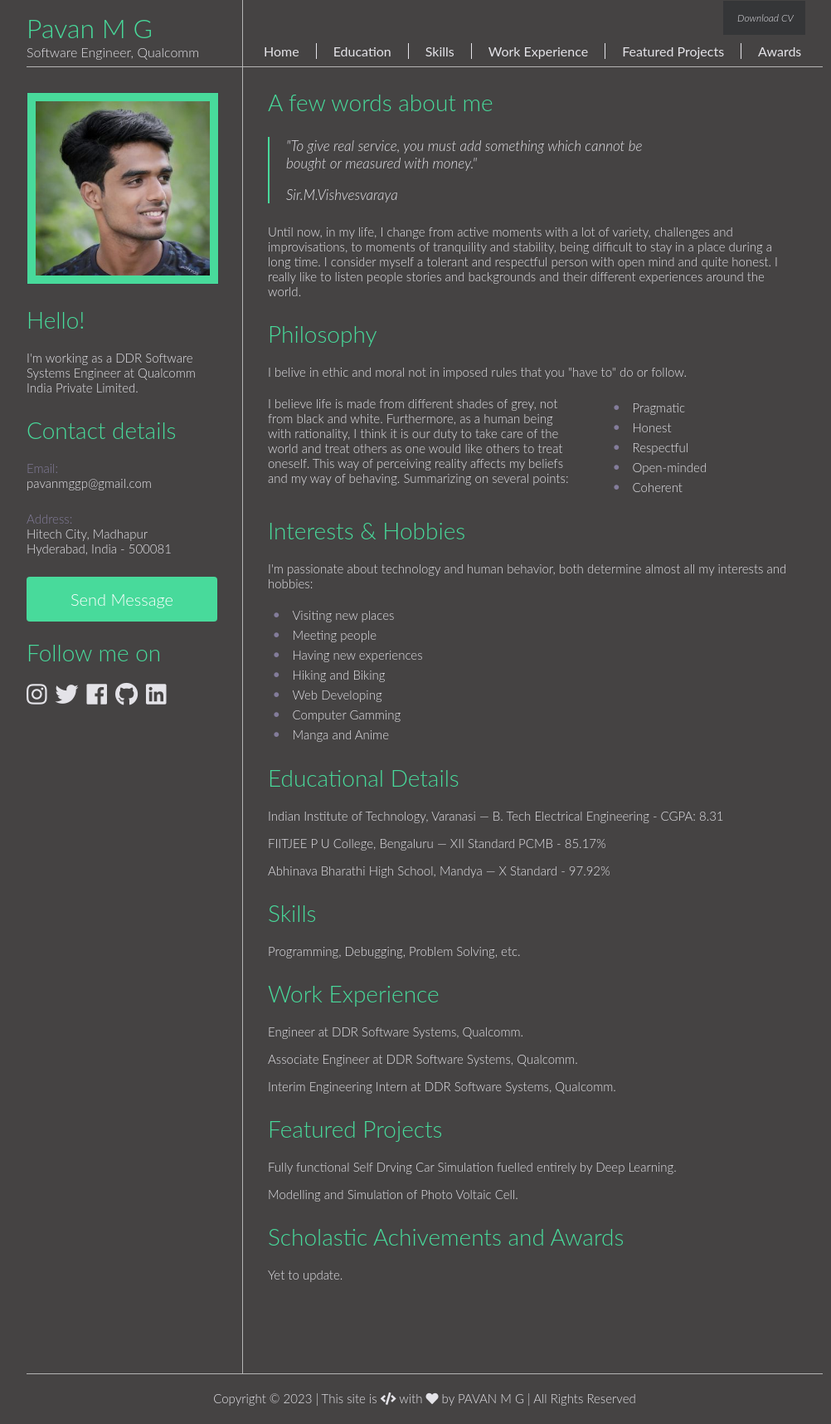
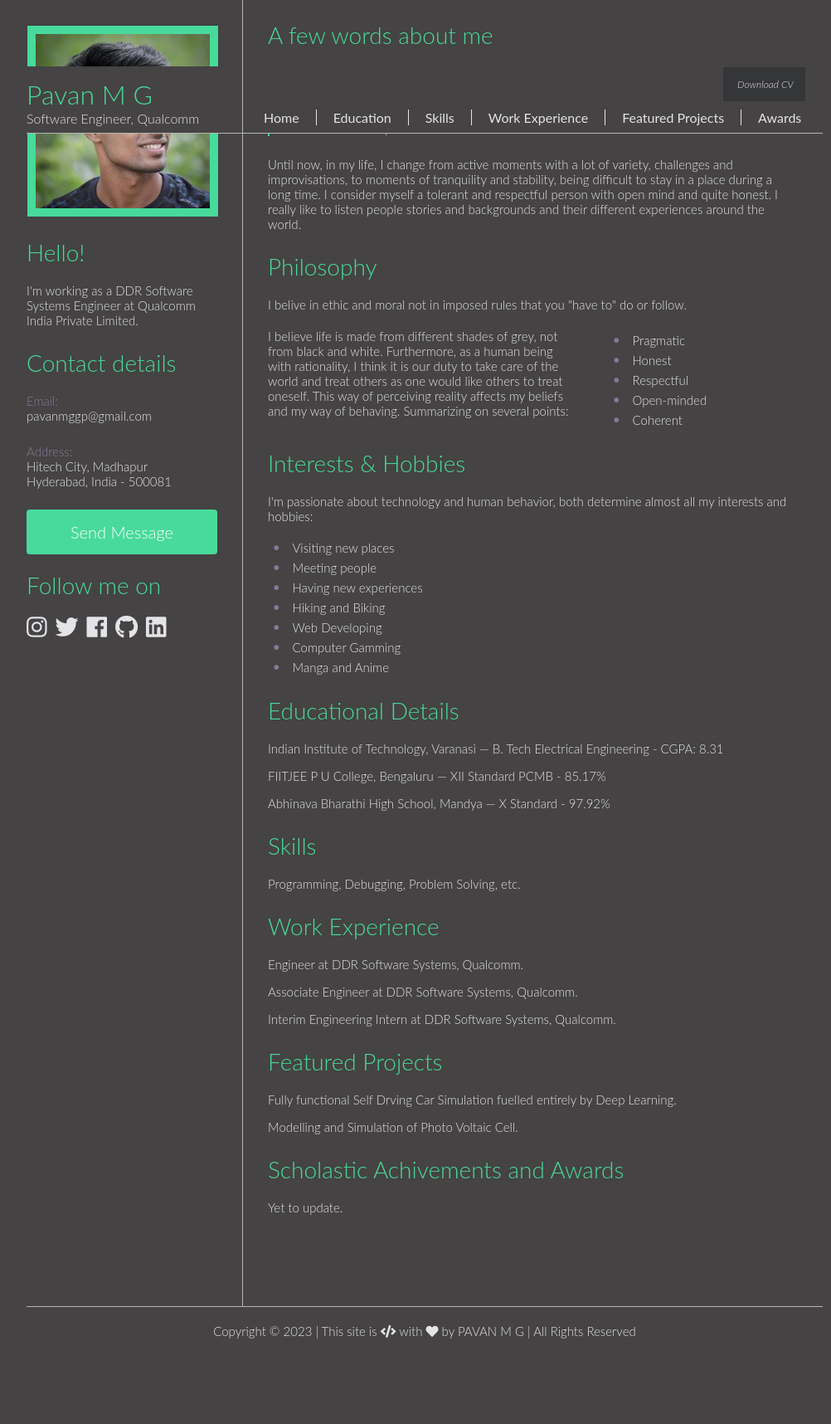
Before and after one commit to pavan-mg/pavan-mg.github.io, a Jekyll site: the page built from index.html, in a window 1280 px wide. Shown: the whole page at 83% size, without its empty margins (128-1130 px from the left). Built offline with Jekyll 4.4.1, drawn with Linux system fonts in a browser that asks for light colours; after the commit the page ends 1635 px from its top, so only the background shows below that.

Commit message:
Update main.css

```diff
--- a/css/main.css
+++ b/css/main.css
@@ -116,8 +116,9 @@ ul {
 	margin: 0 auto;
 }
 	#header {
-		height: 80px;
+		margin-top: 80px;
 		width: 960px;
+		position: fixed;
 		border-bottom: 1px solid #b5b5b5;
 		z-index: 999;
 	}
```
